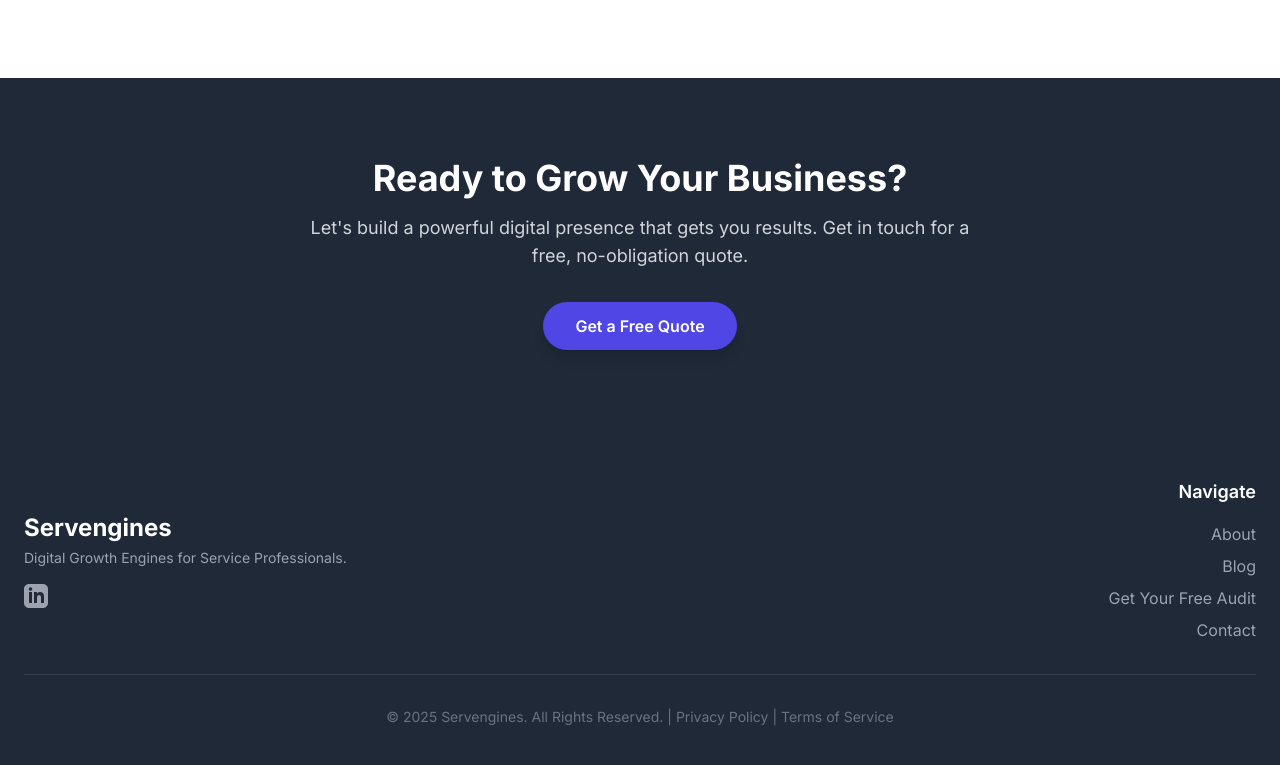
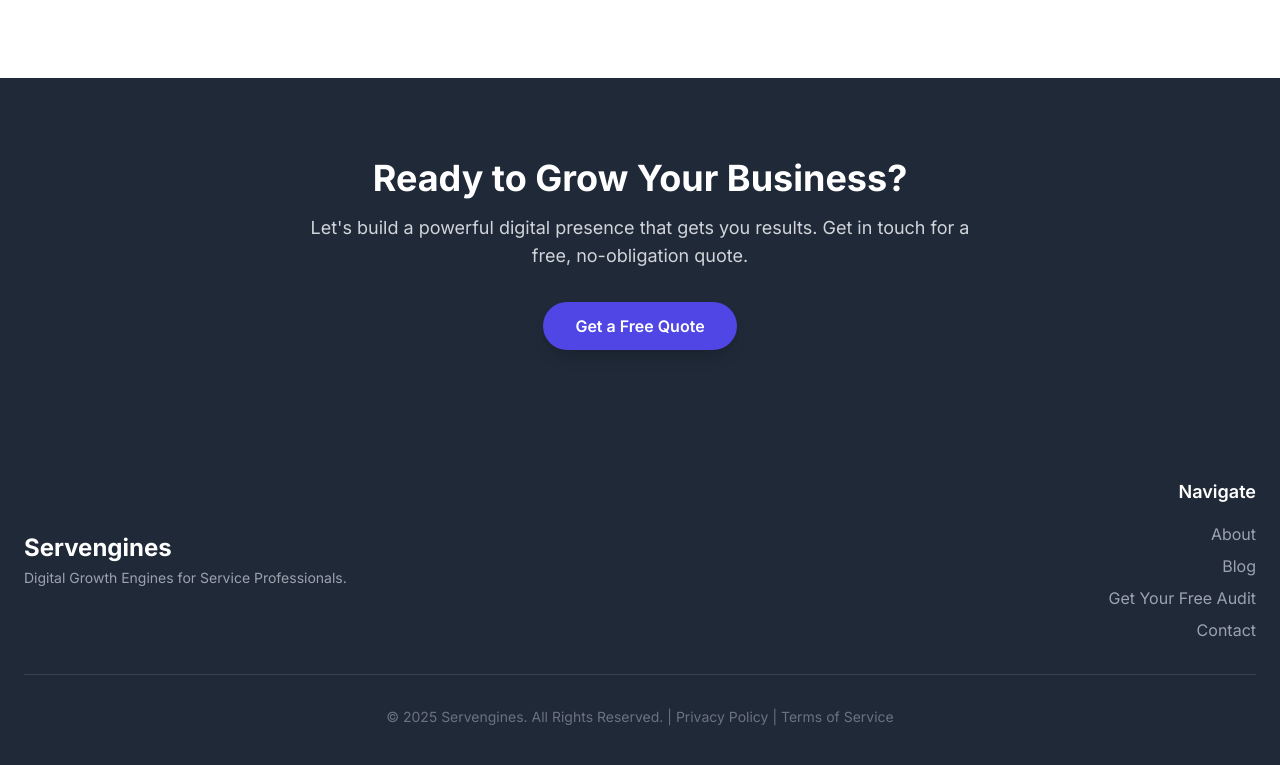
Before and after one commit to CyberSanderson/servengines, a Next.js app: page / in a window 1280 px wide. Shown: the part 5857-6622 px from the top of the page. Built offline with nearby package versions, Linux system fonts and the light colour scheme.

Commit message:
removed linkedin

```diff
--- a/src/components/Footer.tsx
+++ b/src/components/Footer.tsx
@@ -18,19 +18,7 @@
             <p className="text-gray-400 text-sm mt-1">
               Digital Growth Engines for Service Professionals.
             </p>
-            <div className="flex space-x-4 mt-4">
-              <a
-                href="https://www.linkedin.com/in/sanderson-labousse-web-developer/"
-                target="_blank"
-                rel="noopener noreferrer"
-                aria-label="LinkedIn"
-                className="text-gray-400 hover:text-white transition-colors"
-              >
-                <svg className="w-6 h-6" fill="currentColor" viewBox="0 0 24 24" aria-hidden="true">
-                  <path d="M19 0h-14c-2.761 0-5 2.239-5 5v14c0 2.761 2.239 5 5 5h14c2.762 0 5-2.239 5-5v-14c0-2.761-2.238-5-5-5zm-11 19h-3v-11h3v11zm-1.5-12.268c-.966 0-1.75-.79-1.75-1.764s.784-1.764 1.75-1.764 1.75.79 1.75 1.764-.783 1.764-1.75 1.764zm13.5 12.268h-3v-5.604c0-3.368-4-3.113-4 0v5.604h-3v-11h3v1.765c1.396-2.586 7-2.777 7 2.476v6.759z" />
-                </svg>
-              </a>
-            </div>
+
           </div>
 
           {/* Column 2: Quick Links */}
```
